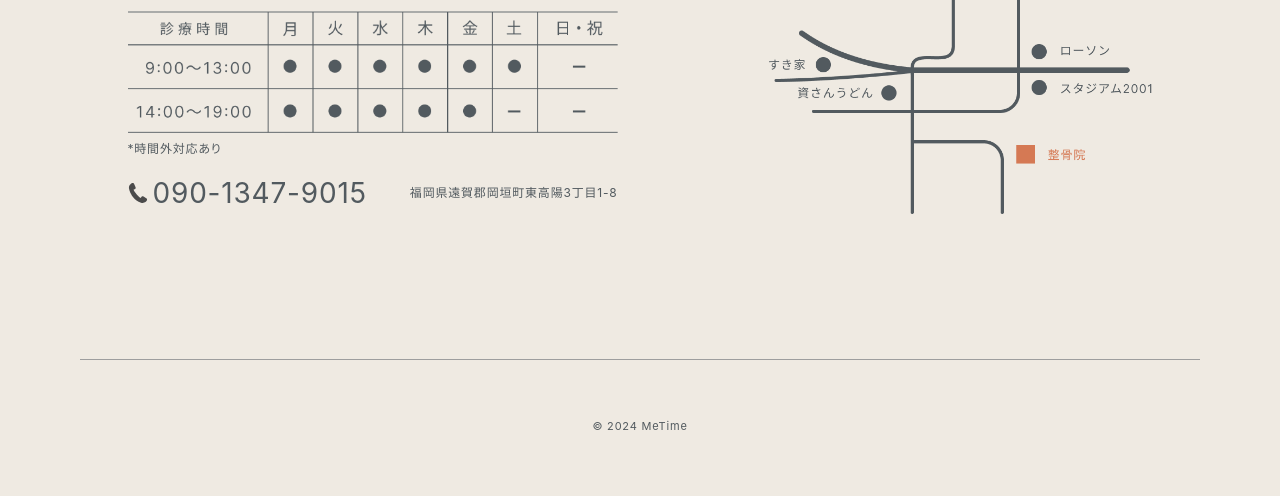
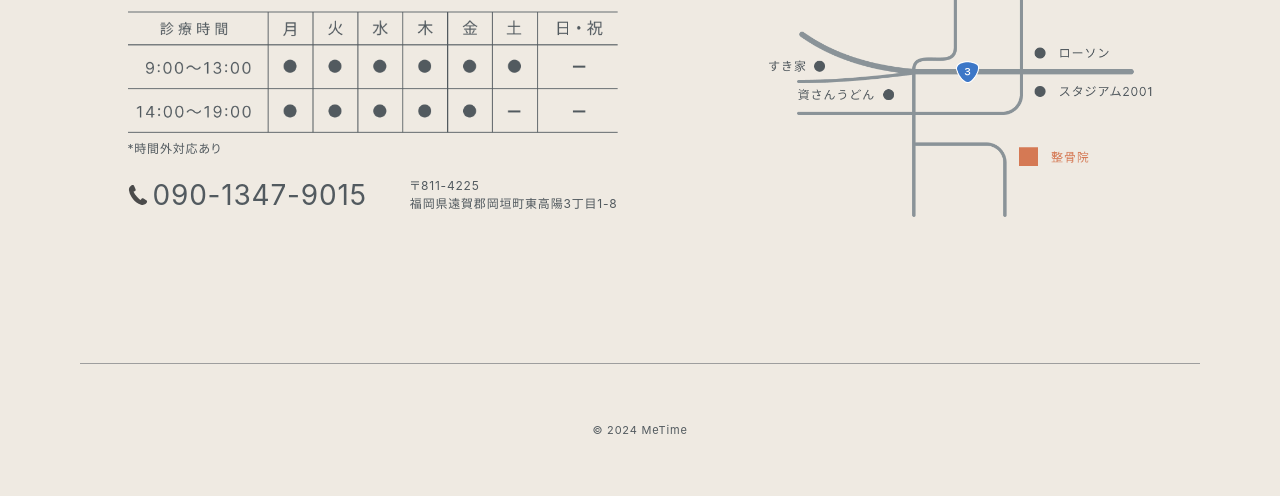
Before and after one commit to ringo-117/MeTime_test2, a plain HTML site: page diary.html in a window 1280 px wide. Shown: the part 2600-3096 px from the top of the page. Drawn offline with nearby package versions, Linux system fonts and the light colour scheme.

Commit message:
update_6
フッターに郵便番号を追加しました。
フッターの地図を変更しました。

```diff
--- a/diary.html
+++ b/diary.html
@@ -193,11 +193,11 @@
               <img src="img/icon_tel.svg" alt="#">
               090-1347-9015
             </p>
-            <p>福岡県遠賀郡岡垣町東高陽3丁目1-8</p>
+            <p class="address">〒811-4225<br>福岡県遠賀郡岡垣町東高陽3丁目1-8</p>
           </div>
         </div>
         <figure class="footer_box_02">
-          <img class="img_map sp_map" src="img/map.png" alt="#">
+          <img class="img_map sp_map" src="img/map_9.png" alt="#">
         </figure>
       </div>
       <P class="copy">&copy 2024 MeTime</P>
```
Also changed, not shown: faq.html (+2 -2 lines), index.html (+2 -2 lines), menu.html (+2 -2 lines), salon.html (+2 -2 lines), img/map_1.png (added), img/map_2.png (added), img/map_3.png (added), img/map_4.png (added), img/map_5.png (added), img/map_6.png (added), img/map_7.png (added), img/map_8.png (added), img/map_9.png (added).
